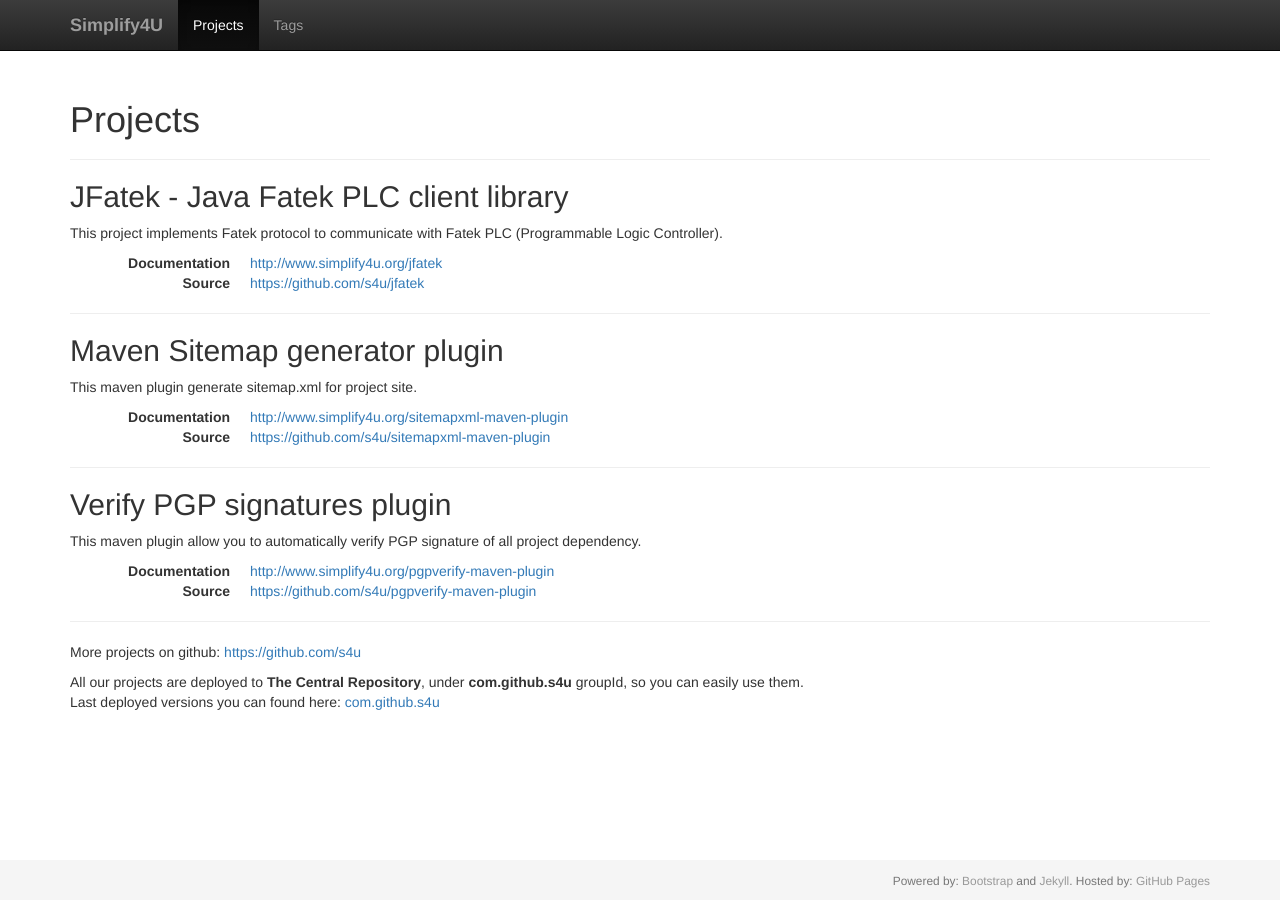
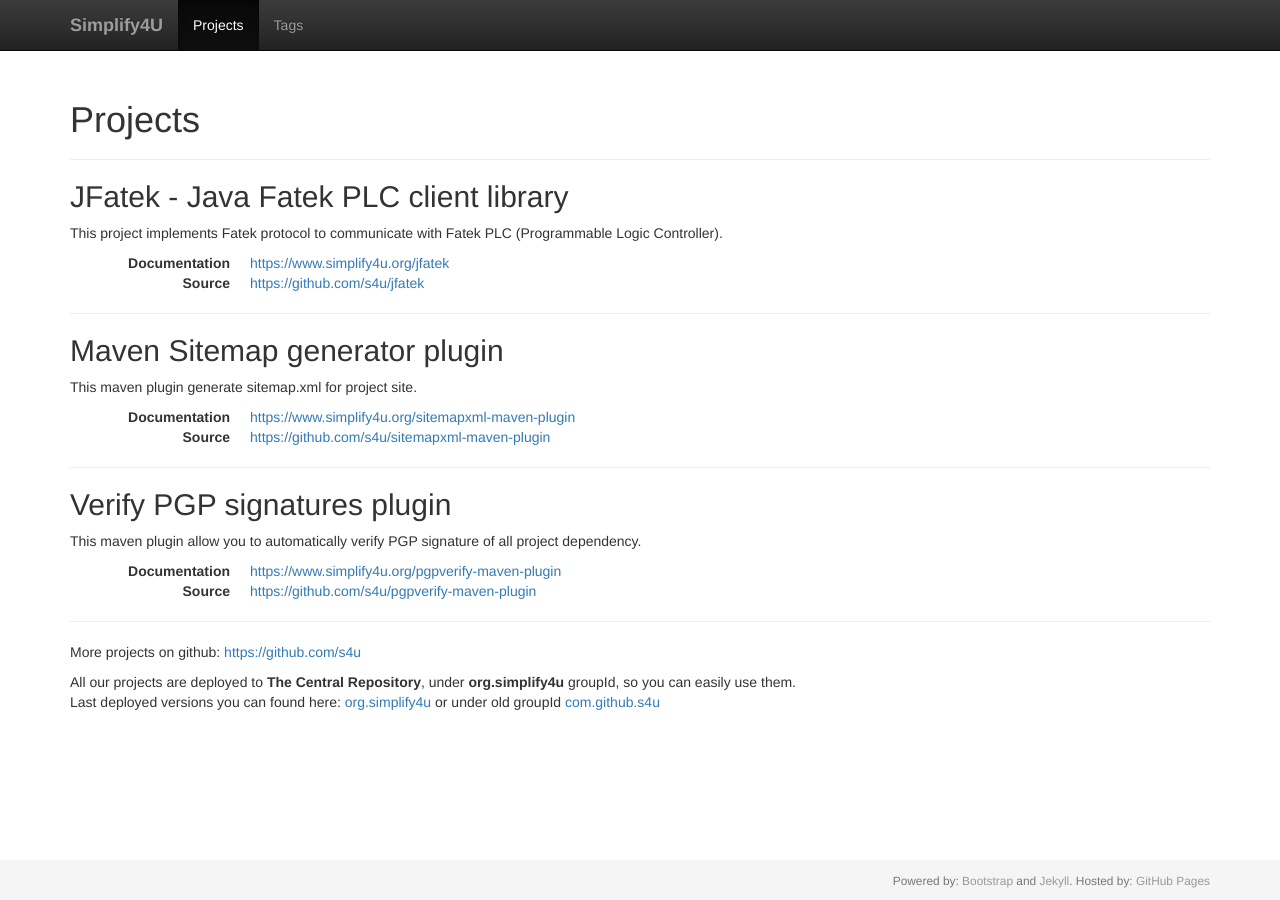
Before and after one commit to s4u/s4u.github.io, a Jekyll site: the page built from projects.md, in a window 1280 px wide. Built offline with Jekyll 4.4.1, drawn with Linux system fonts in a browser that asks for light colours; nearby versions of some CDN libraries; comment, search, counter and statistics services are not loaded.

Commit message:
Update urls to https

```diff
--- a/_layouts/default.html
+++ b/_layouts/default.html
@@ -108,7 +108,7 @@ window.cookieconsent.initialise({
 
 <div class="container">
 {{ content }}
-<div class="fb-like" data-href="{{site.url}}{{page.url}}" data-layout="button_count" data-action="like" data-size="small" data-show-faces="true" data-share="true"></div>
+{% if page.description %}<div class="fb-like" data-href="{{site.url}}{{page.url}}" data-layout="button_count" data-action="like" data-size="small" data-show-faces="true" data-share="true"></div>{% endif %}
 </div>
 
 <div id="footer">
--- a/projects.md
+++ b/projects.md
@@ -13,7 +13,7 @@ This project implements Fatek protocol to communicate with Fatek PLC (Programmab
 
 {:.dl-horizontal}
 Documentation
-: <http://www.simplify4u.org/jfatek>
+: <https://www.simplify4u.org/jfatek>
 
 Source
 : <https://github.com/s4u/jfatek>
@@ -26,7 +26,7 @@ This maven plugin generate sitemap.xml for project site.
 
 {:.dl-horizontal}
 Documentation
-: <http://www.simplify4u.org/sitemapxml-maven-plugin>
+: <https://www.simplify4u.org/sitemapxml-maven-plugin>
 
 Source
 : <https://github.com/s4u/sitemapxml-maven-plugin>
@@ -39,7 +39,7 @@ This maven plugin allow you to automatically verify PGP signature of all project
 
 {:.dl-horizontal}
 Documentation
-: <http://www.simplify4u.org/pgpverify-maven-plugin>
+: <https://www.simplify4u.org/pgpverify-maven-plugin>
 
 Source
 : <https://github.com/s4u/pgpverify-maven-plugin>
@@ -48,6 +48,8 @@ Source
 
 More projects on github: <https://github.com/s4u>
 
-All our projects are deployed to **The Central Repository**, under **com.github.s4u** groupId, so you can easily use them.\\
+All our projects are deployed to **The Central Repository**, under **org.simplify4u** groupId, so you can easily use them.\\
 Last deployed versions you can found here:
+[org.simplify4u](http://search.maven.org/#search|ga|1|org.simplify4u)
+or under old groupId
 [com.github.s4u](http://search.maven.org/#search|ga|1|com.github.s4u)
```
